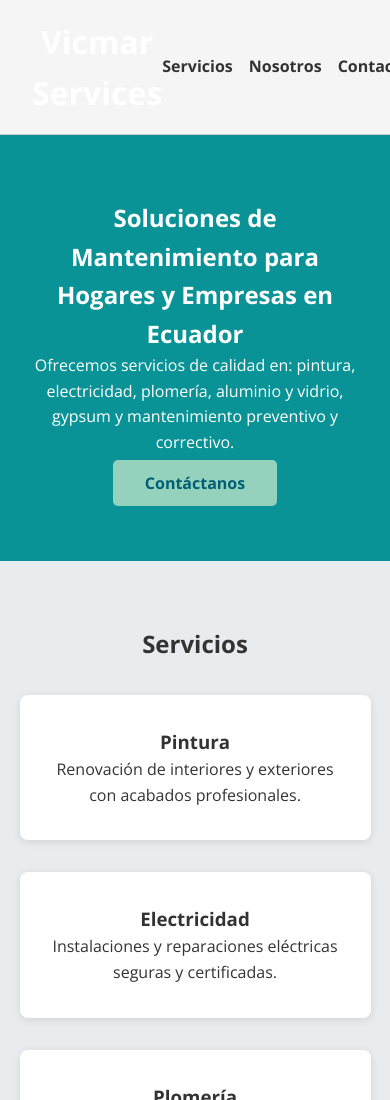
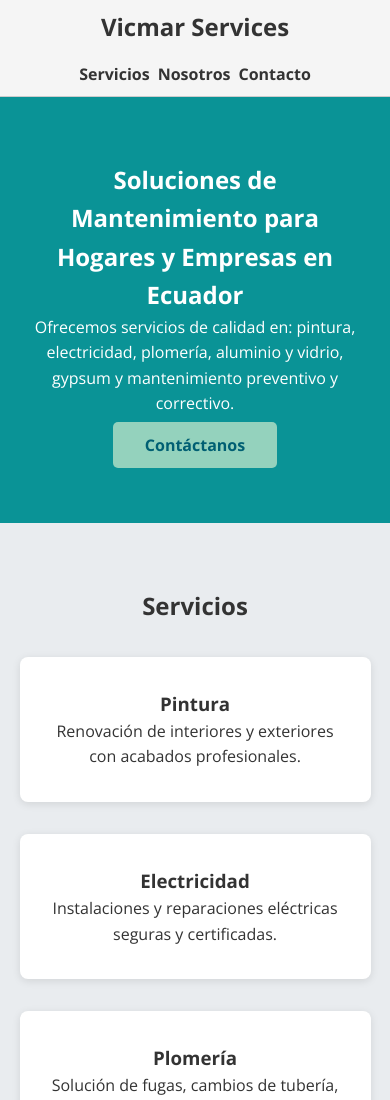
Before and after one commit to fcalvopi/vicmarserv-servicios, a plain HTML site: page index.html in a window 390 px wide. Shown: the top 1100 px of the page. Drawn offline with nearby package versions, Linux system fonts and the light colour scheme.

Commit message:
Update styles.css

```diff
--- a/styles.css
+++ b/styles.css
@@ -67,30 +67,26 @@ textarea {
 /* ==========================
    HEADER Y NAVEGACIÓN
 ========================== */
-header {
-  background: #005f73;
-  color: white;
-  padding: 1rem 0;
-}
-.site-header {
-  background-color: #f5f5f5;
-  padding: 1rem 2rem;
-  border-bottom: 1px solid #ccc;
-}
-
 .header-container {
   display: flex;
-  justify-content: space-between;
   align-items: center;
+  justify-content: center;
+  position: relative;
+  padding: 1rem 0;
 }
 
 .logo {
+  position: absolute;
+  left: 50%;
+  transform: translateX(-50%);
+  margin: 0;
+  font-size: 1.5rem;
   text-align: center;
-  flex-grow: 1;
-  margin: 0;
 }
 
 .nav-links {
+  position: absolute;
+  right: 2rem;
   display: flex;
   gap: 1rem;
 }
@@ -101,19 +97,6 @@ header {
   font-weight: bold;
 }
 
-
-header nav ul {
-  display: flex;
-  justify-content: right;
-  gap: 2rem;
-  list-style: none;
-}
-
-header nav a {
-  color: white;
-  text-decoration: none;
-  font-weight: bold;
-}
 
 /* ==========================
    SECCIÓN HERO
@@ -227,6 +210,64 @@ header nav a {
   text-decoration: none;
   font-weight: bold;
 }
+.site-header {
+  background-color: #f5f5f5;
+  border-bottom: 1px solid #ccc;
+}
+
+.header-container {
+  display: flex;
+  align-items: center;
+  justify-content: center;
+  position: relative;
+  padding: 1rem 0;
+}
+
+.logo {
+  position: absolute;
+  left: 50%;
+  transform: translateX(-50%);
+  margin: 0;
+  font-size: 1.5rem;
+  text-align: center;
+  white-space: nowrap;
+}
+
+.nav-links {
+  position: absolute;
+  right: 2rem;
+  display: flex;
+  gap: 1rem;
+}
+
+.nav-links a {
+  text-decoration: none;
+  color: #333;
+  font-weight: bold;
+}
+
+/* 🌐 Diseño responsivo para móviles */
+@media (max-width: 600px) {
+  .header-container {
+    flex-direction: column;
+    padding: 0.5rem 1rem;
+  }
+
+  .logo {
+    position: static;
+    transform: none;
+    margin-bottom: 0.5rem;
+  }
+
+  .nav-links {
+    position: static;
+    justify-content: center;
+    flex-wrap: wrap;
+    gap: 0.5rem;
+    margin-top: 0.5rem;
+  }
+}
+
 
 /* ==========================
    FOOTER
```
